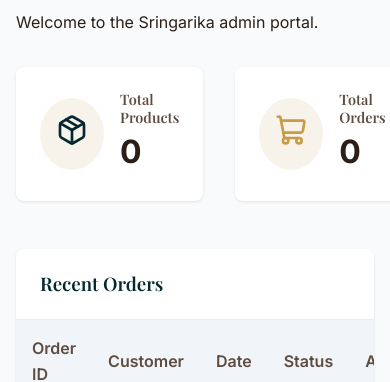
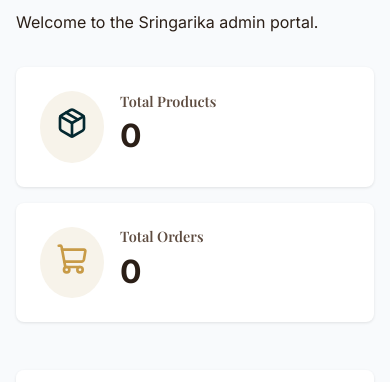
Before and after one commit to Coder-Vedansh/tantuleela-ecommerce, a Next.js app: page /admin in a window 390 px wide. Shown: the part 152-534 px from the top of the page. Built offline with nearby package versions, Linux system fonts and the light colour scheme; no server answers; the database is empty; sample sign-in values are in the browser's storage; a web font is replaced by a local one.

Commit message:
style: fix admin modal overflow and dashboard stats layout for mobile

```diff
--- a/src/app/admin/admin.module.css
+++ b/src/app/admin/admin.module.css
@@ -124,6 +124,12 @@
   border-radius: 4px;
 }
 
+.statsContainer {
+  display: flex;
+  gap: 2rem;
+  margin-bottom: 3rem;
+}
+
 /* Responsive Design */
 @media (max-width: 768px) {
   .adminLayout {
@@ -168,6 +174,11 @@
   .dashboardTitle {
     font-size: 1.5rem;
   }
+
+  .statsContainer {
+    flex-direction: column;
+    gap: 1rem;
+  }
 }
 
 @media (max-width: 576px) {
--- a/src/app/admin/page.tsx
+++ b/src/app/admin/page.tsx
@@ -30,7 +30,7 @@
         <p>Welcome to the Sringarika admin portal.</p>
       </div>
 
-      <div style={{ display: 'flex', gap: '2rem', marginBottom: '3rem' }}>
+      <div className={styles.statsContainer}>
         <div style={{ background: 'white', padding: '1.5rem', borderRadius: '8px', boxShadow: '0 1px 3px rgba(0,0,0,0.1)', flex: 1, display: 'flex', alignItems: 'center', gap: '1rem' }}>
           <div style={{ background: 'var(--color-cream)', padding: '1rem', borderRadius: '50%', color: 'var(--color-peacock-dark)' }}>
             <Package size={32} />
--- a/src/app/admin/products/page.tsx
+++ b/src/app/admin/products/page.tsx
@@ -91,7 +91,7 @@
       </div>
 
       {isModalOpen && (
-        <div style={{ position: 'fixed', top: 0, left: 0, width: '100%', height: '100%', background: 'rgba(0,0,0,0.5)', display: 'flex', alignItems: 'center', justifyContent: 'center', zIndex: 1000 }}>
+        <div style={{ position: 'fixed', top: 0, left: 0, width: '100%', height: '100%', background: 'rgba(0,0,0,0.5)', display: 'flex', alignItems: 'flex-start', justifyContent: 'center', zIndex: 1000, overflowY: 'auto', padding: '2rem 1rem' }}>
           <ProductForm
             initialData={editingProduct || undefined}
             onSubmit={handleSubmit}
--- a/src/components/Admin/ProductForm.tsx
+++ b/src/components/Admin/ProductForm.tsx
@@ -41,7 +41,7 @@
   };
 
   return (
-    <form onSubmit={handleSubmit} style={{ display: 'flex', flexDirection: 'column', gap: '1rem', background: 'white', padding: '2rem', borderRadius: '8px', width: '100%', maxWidth: '500px' }}>
+    <form onSubmit={handleSubmit} style={{ display: 'flex', flexDirection: 'column', gap: '1rem', background: 'white', padding: '1.5rem', borderRadius: '8px', width: '100%', maxWidth: '500px', margin: 'auto' }}>
       <h2>{initialData ? 'Edit Product' : 'Add New Product'}</h2>
 
       <div style={{ display: 'flex', flexDirection: 'column', gap: '0.5rem' }}>
```
